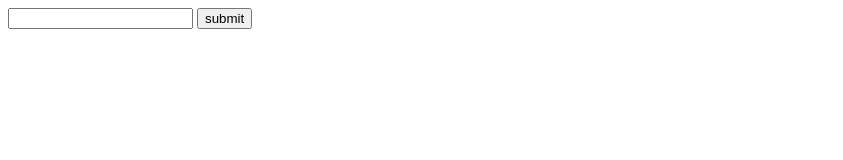
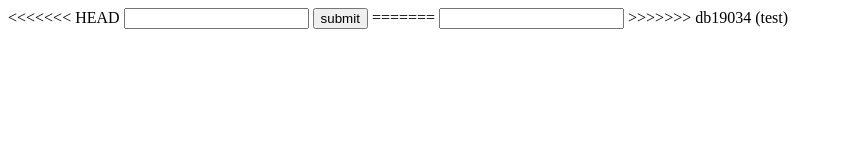
Before and after one commit to Furqanbahrul/belajar-vcs-part-1, a plain HTML site: page index.html in a window 1280 px wide. Shown: the whole page, without its empty margins (0-843 px from the left). Drawn offline with Linux system fonts and the light colour scheme.

Commit message:
test resolve

```diff
--- a/index.html
+++ b/index.html
@@ -6,7 +6,11 @@
     <title>Document</title>
   </head>
   <body>
+<<<<<<< HEAD
     <input type="text" class="searching-prdct" id="" />
     <input type="button" class="submit" value="submit" />
+=======
+    <input type="text" class="search" id="" />
+>>>>>>> db19034 (test)
   </body>
 </html>
```
